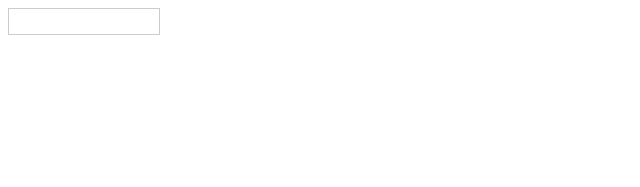
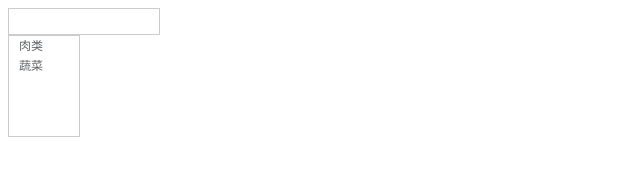
Before and after one commit to OrneDK/Vue-train, a Vue app in the folder train-02/vue-cascader/: page / in a window 1280 px wide. Shown: the top 187 px of the page, without its empty margins (0-640 px from the left). Built offline with nearby package versions, Linux system fonts and the light colour scheme.

Commit message:
2.6:递归组件封装(抽离CascaderItem递归)

```diff
--- a/train-02/vue-cascader/src/components/Cascader.vue
+++ b/train-02/vue-cascader/src/components/Cascader.vue
@@ -4,24 +4,17 @@
     <div class="trigger" @click="toggle">
       <slot></slot>
     </div>
-    <div class="content" v-if="isVisible">
-      <div class="content-left">
-        <div v-for="(item,key) in options" :key="key">
-          <div @click="select(item)">{{item.label}}</div>
-        </div>
-      </div>
-      <div class="content-right" v-if="listsists && lists.length"
-        <div v-for="(item,key) in lists" :key="key">
-          <div>{{item.label}}</div>
-        </div>
-      </div>
-    </div>
+    <CascaderItem :options="options"></CascaderItem>
   </div>
 </template>
 
 <script>
+import CascaderItem from './CascaderItem'
 export default {
   name: "Cascader",
+  components: {
+    CascaderItem
+  },
   //   指令封装
   directives: {
     clickOutside: {
@@ -62,7 +55,7 @@ export default {
   },
   computed: {
     lists() {
-      return this.currentSelect && this.currentSelect.children
+      return this.currentSelect && this.currentSelect.children;
     }
   },
   props: {
--- /dev/null
+++ b/train-02/vue-cascader/src/components/CascaderItem.vue
@@ -0,0 +1,68 @@
+<template>
+  <div>
+    <div class="content cascader-item">
+      <div class="content-left">
+        <div class="label" v-for="(item,key) in options" :key="key">
+          <div @click="select(item)">{{item.label}}</div>
+        </div>
+      </div>
+      <div class="content-right" v-if="lists && lists.length">
+        <CascaderItem :options="lists"></CascaderItem>
+      </div>
+    </div>
+  </div>
+</template>
+<script>
+export default {
+  name: 'CascaderItem',
+  data () {
+    return {
+      // 当前点击的第一个儿子
+      currentSelect: null
+    }
+  },
+  methods: {
+    select (item) {
+      this.currentSelect = item
+    }
+  },
+  computed: {
+    lists () {
+      return this.currentSelect && this.currentSelect.children
+    }
+  },
+  props: {
+    options: {
+      type: Array,
+      default: () => []
+    }
+  }
+}
+</script>
+<style lang="stylus">
+.cascader-item {
+  display: flex
+}
+
+.content-left {
+  border: 1px solid #ccc
+  min-height: 100px
+}
+
+.content-right {
+  margin-left: -1px
+}
+
+.label {
+  width: 60px
+  font-size: 12px
+  line-height: 20px
+  color: #606266
+  padding-left: 10px
+  cursor: pointer
+}
+
+.label:hover {
+  background: #f5f7fa
+}
+</style>
```
